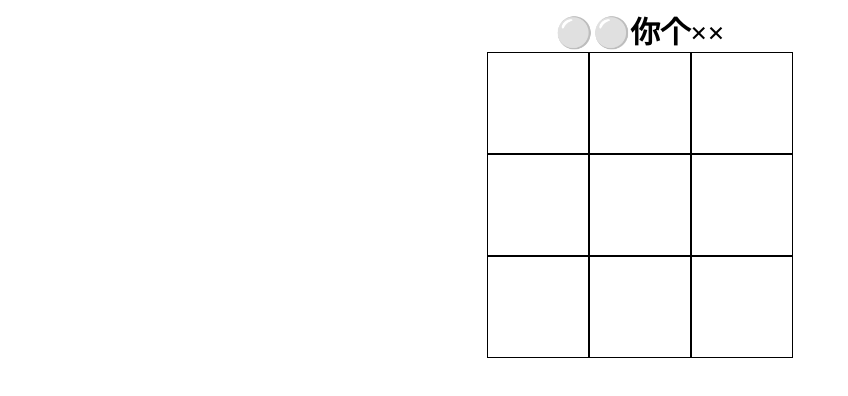
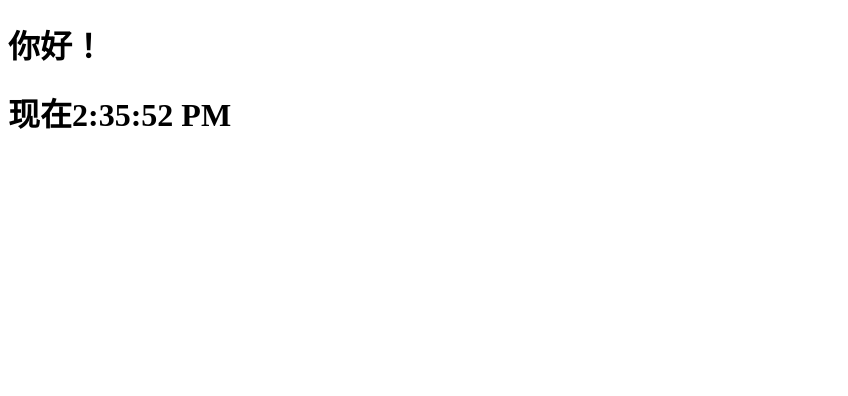
Before and after one commit to quietdw/react-tutorials, a React (Create React App) app: page / in a window 1280 px wide. Shown: the top 396 px of the page, without its empty margins (0-848 px from the left). Built offline with nearby package versions, Linux system fonts and the light colour scheme.

Commit message:
时钟案例，了解 react 组件、props、state、函数钩子

```diff
--- a/src/index.js
+++ b/src/index.js
@@ -1,6 +1,47 @@
 import React from "react"
 import ReactDOM from "react-dom" // 虚拟Dom
 import ChessBoard from "./ChessBoard"
+import { clear } from "sisteransi"
 
-ReactDOM.render(<ChessBoard />, document.getElementById("root"))
-// {}
+
+class Clock extends React.Component {
+
+    constructor(props) {
+        super(props)
+        this.state = {
+            date: new Date() // 构造函数是唯一可以给 this.state 赋值的地方
+        }
+    }
+
+    tick() {
+        this.setState({ date: new Date() })
+    }
+
+    componentDidMount() { //组件输出到 DOM
+        this.timerID = setInterval(
+            () => this.tick(),
+            1000
+        );
+    }
+
+    componentWillUnmount() { // 组件被从DOM中移除
+        clearInterval(this.timerID)
+    }
+
+    render() {
+
+        return (
+            <div>
+                <h1>你好！</h1>
+                <h1>现在{this.state.date.toLocaleTimeString()}</h1>
+            </div>
+        )
+    }
+}
+
+
+ReactDOM.render(
+
+    <Clock></Clock>
+
+    , document.getElementById("root"))
```
Also changed, not shown: 1 other file (tests, documents, lock files or other folders).
